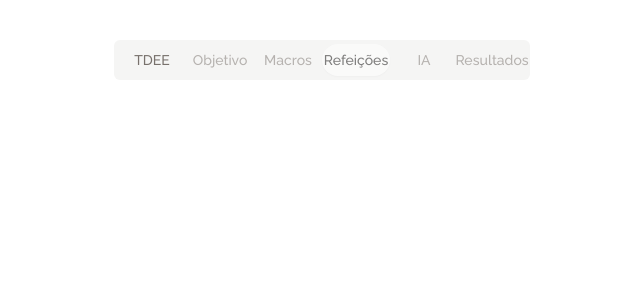
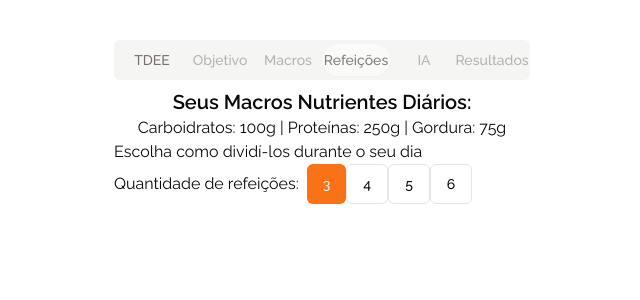
Before and after one commit to itpaulin/ai-diet-calculator, a Next.js app: page /metricas in a window 1280 px wide. Shown: the top 300 px of the page, without its empty margins (318-958 px from the left). Built offline with nearby package versions, Linux system fonts and the light colour scheme; a web font is replaced by a local one.

Commit message:
feat: add selector of quantity for meals per day

```diff
--- a/src/app/metricas/components/meals.tsx
+++ b/src/app/metricas/components/meals.tsx
@@ -1,5 +1,36 @@
+import { Button } from '@/components/ui/button'
+import { useState } from 'react'
+
 const Meals = () => {
-  return <> </>
+  const [mealPerDay, setMealPerDay] = useState<number[]>([3, 4, 5, 6])
+  const [quantity, setQuantity] = useState<number>(3)
+  const handleQuantity = (value: number) => {
+    setQuantity(value)
+  }
+  return (
+    <>
+      <div className='flex flex-col items-center justify-center'>
+        <span className='text-xl font-semibold'>Seus Macros Nutrientes Diários:</span>
+        <span>Carboidratos: 100g | Proteínas: 250g | Gordura: 75g </span>
+      </div>
+      <span>Escolha como dividí-los durante o seu dia</span>
+      <div className='flex flex-row'>
+        <span className='pr-2 pt-2'>Quantidade de refeições:</span>
+        <div className='grid-cols-6 items-center justify-center gap-2 text-center'>
+          {mealPerDay.map((value) => (
+            <>
+              <Button
+                variant={value === quantity ? 'default' : 'outline'}
+                onClick={() => handleQuantity(value)}
+              >
+                {value}
+              </Button>
+            </>
+          ))}
+        </div>
+      </div>
+    </>
+  )
 }
 
 export default Meals
```
